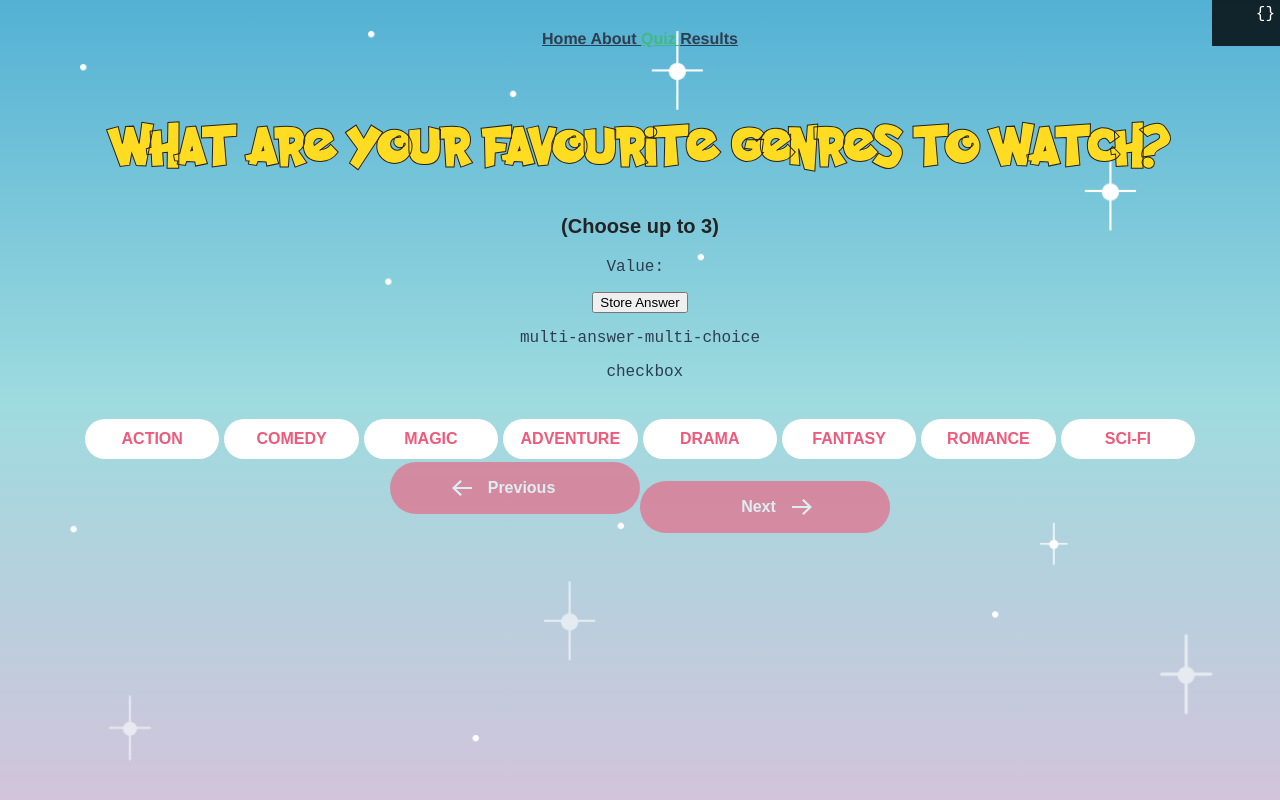
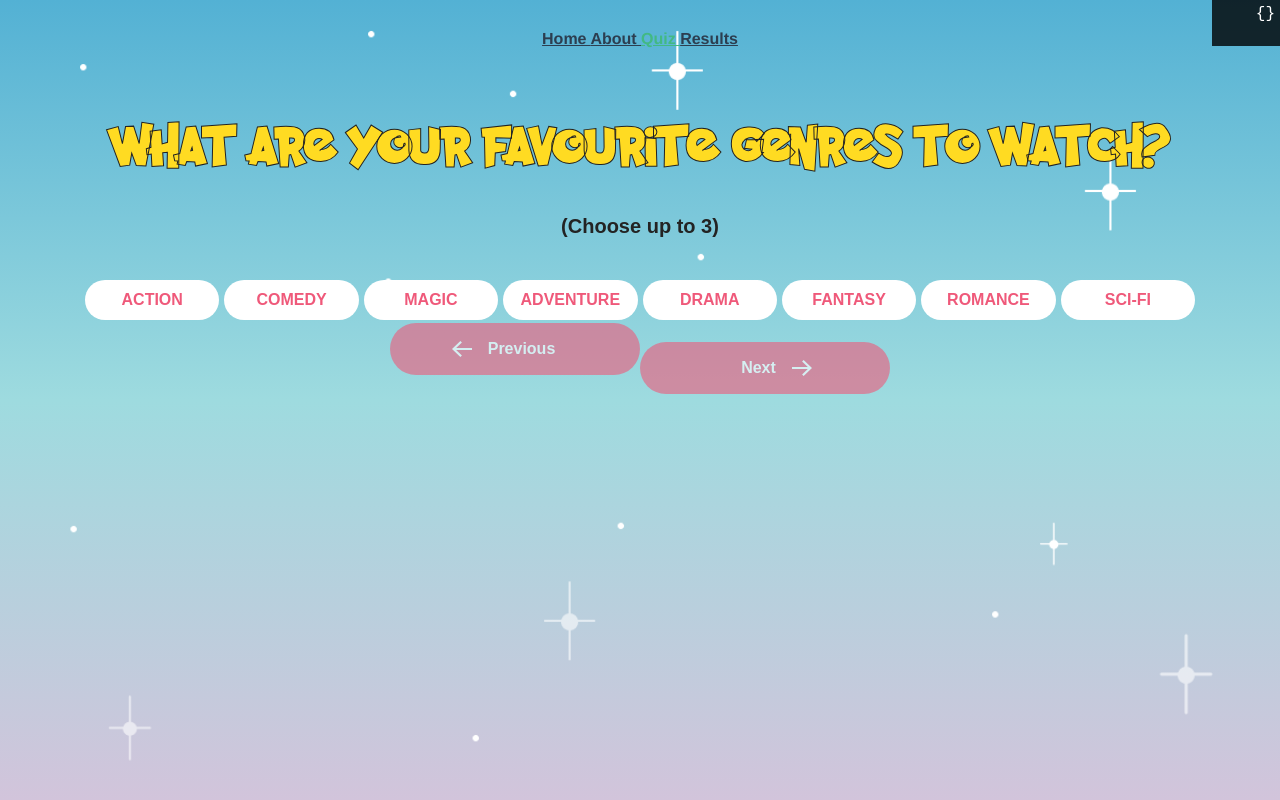
Before and after one commit to builtbybea/breakable-toy, a Vue app: page /quiz/1 in a window 1280 px wide. Built offline with nearby package versions, Linux system fonts and the light colour scheme.

Commit message:
refactor(quiz): removed code for testing purposes

```diff
--- a/src/views/Quiz.vue
+++ b/src/views/Quiz.vue
@@ -1,12 +1,6 @@
 <template>
   <div class="quiz">
     <Title :msg="currentQuestion.question" :subtitle="currentQuestion.subtitle" />
-    <pre>Value: {{ value }}</pre>
-    <button @click="handleSaveAnswer()">
-      Store Answer
-    </button>
-    <pre>{{ currentQuestionType }}</pre>
-    <pre> {{ inputType }}</pre>
     <div v-if="currentQuestionType === 'image-selection'" class="quiz__image-input">
       <ImageInput
         v-for="(option, key) in currentQuestion.choices"
```
